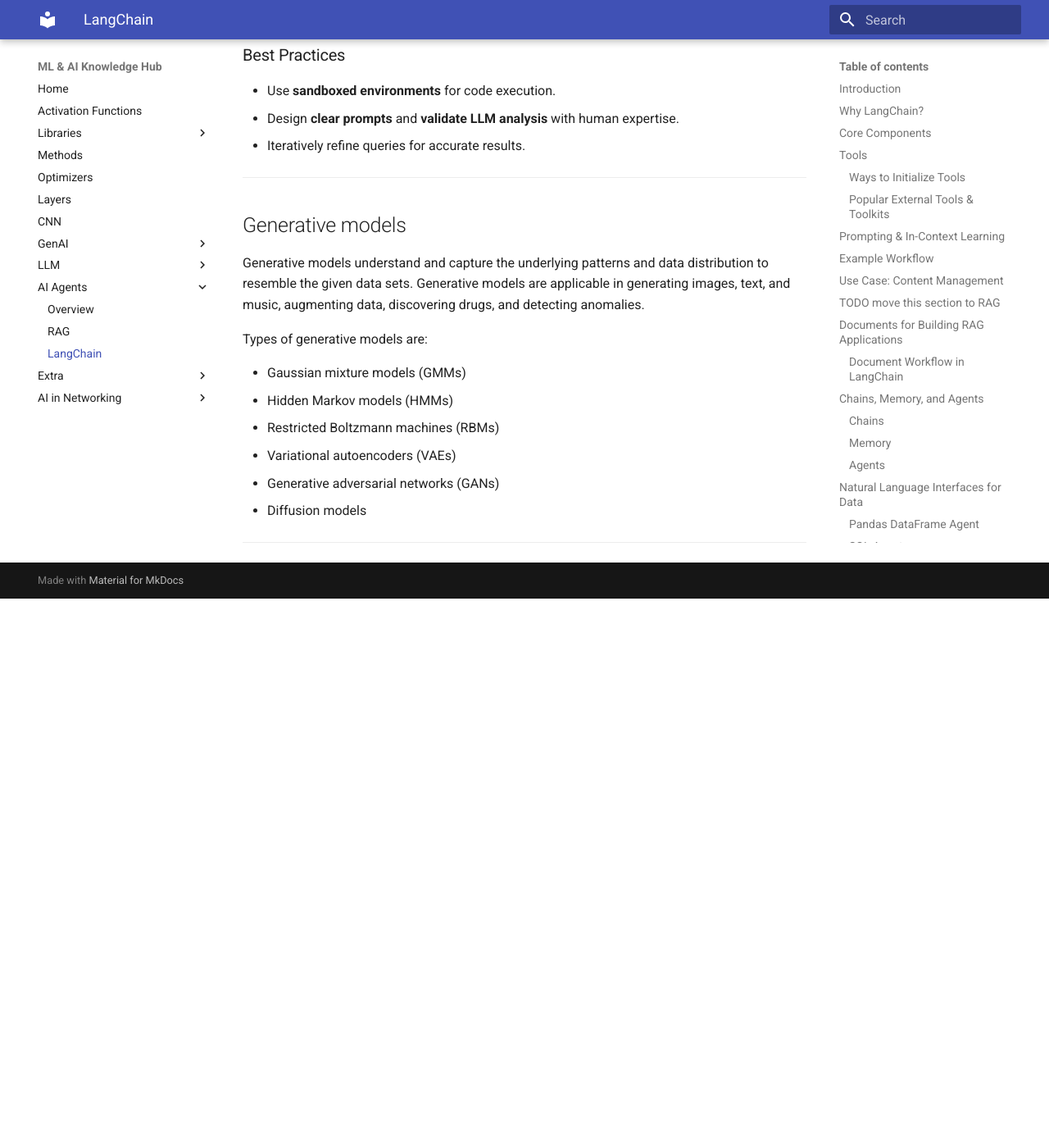
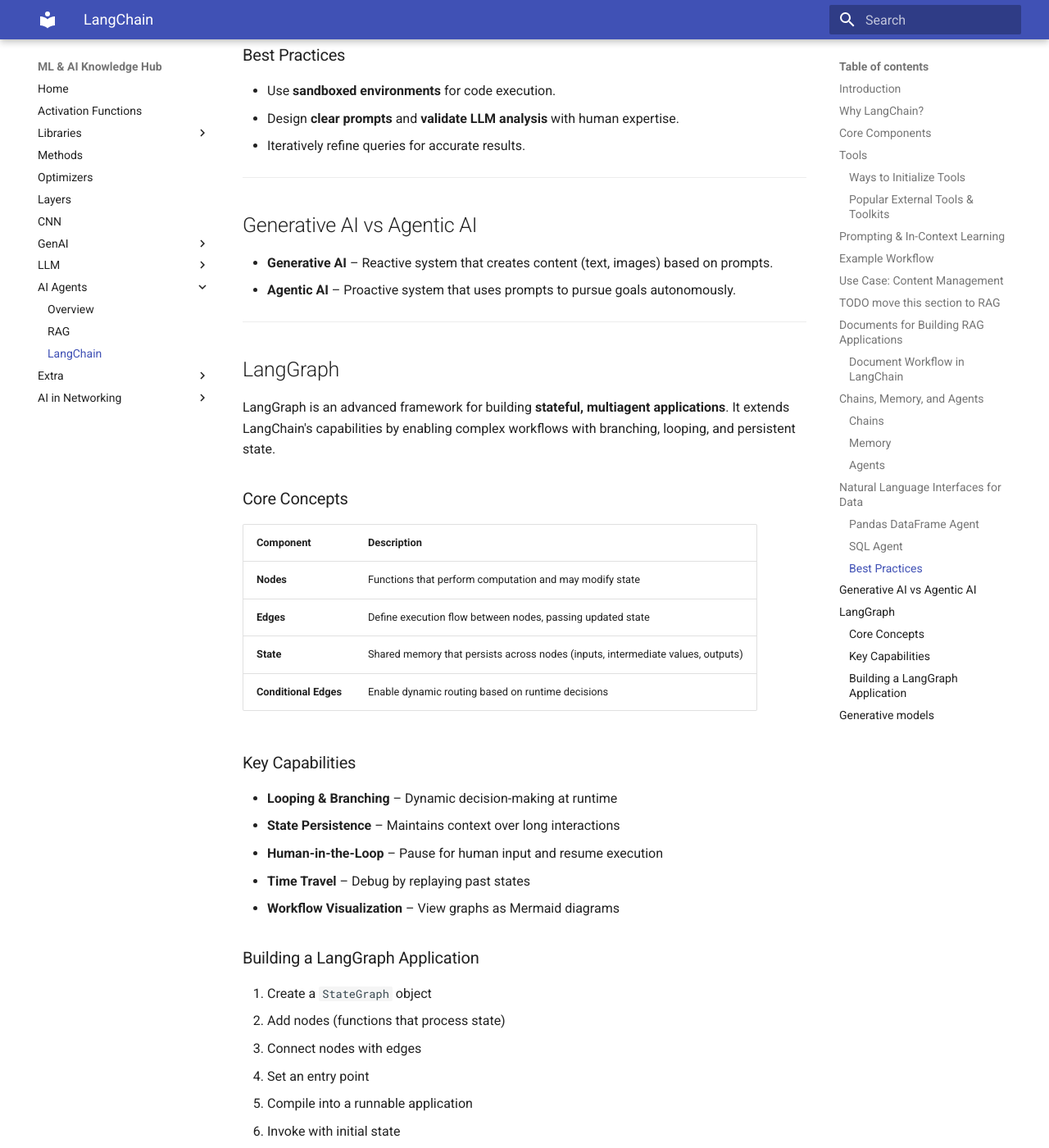
Before and after one commit to Medyan-Naser/machine_learning_projects, an MkDocs documentation site: the page built from docs/Agents/langchain.md, in a window 1280 px wide and 1400 px high, scrolled down 7515 px. Shown: the whole window at 82% size. Built offline with MkDocs 1.6.1 and Material for MkDocs 9.7.7, drawn with Linux system fonts in a browser that asks for light colours; before the commit the page ends 8245 px from its top, so only the background shows below that.

Commit message:
add section for Generative AI vs Agentic AI

```diff
--- a/docs/Agents/langchain.md
+++ b/docs/Agents/langchain.md
@@ -225,6 +225,48 @@
 
 ---
 
+## Generative AI vs Agentic AI
+
+- **Generative AI** – Reactive system that creates content (text, images) based on prompts.
+- **Agentic AI** – Proactive system that uses prompts to pursue goals autonomously.
+
+---
+
+## LangGraph
+
+LangGraph is an advanced framework for building **stateful, multiagent applications**. It extends LangChain's capabilities by enabling complex workflows with branching, looping, and persistent state.
+
+### Core Concepts
+
+| Component | Description |
+|-----------|-------------|
+| **Nodes** | Functions that perform computation and may modify state |
+| **Edges** | Define execution flow between nodes, passing updated state |
+| **State** | Shared memory that persists across nodes (inputs, intermediate values, outputs) |
+| **Conditional Edges** | Enable dynamic routing based on runtime decisions |
+
+### Key Capabilities
+
+- **Looping & Branching** – Dynamic decision-making at runtime
+- **State Persistence** – Maintains context over long interactions
+- **Human-in-the-Loop** – Pause for human input and resume execution
+- **Time Travel** – Debug by replaying past states
+- **Workflow Visualization** – View graphs as Mermaid diagrams
+
+### Building a LangGraph Application
+
+1. Create a `StateGraph` object
+2. Add nodes (functions that process state)
+3. Connect nodes with edges
+4. Set an entry point
+5. Compile into a runnable application
+6. Invoke with initial state
+
+---
+
+
+---
+
 ## Generative models
 Generative models understand and capture the underlying patterns and data distribution to resemble the given data sets. Generative models are applicable in generating images, text, and music, augmenting data, discovering drugs, and detecting anomalies.
 
```
